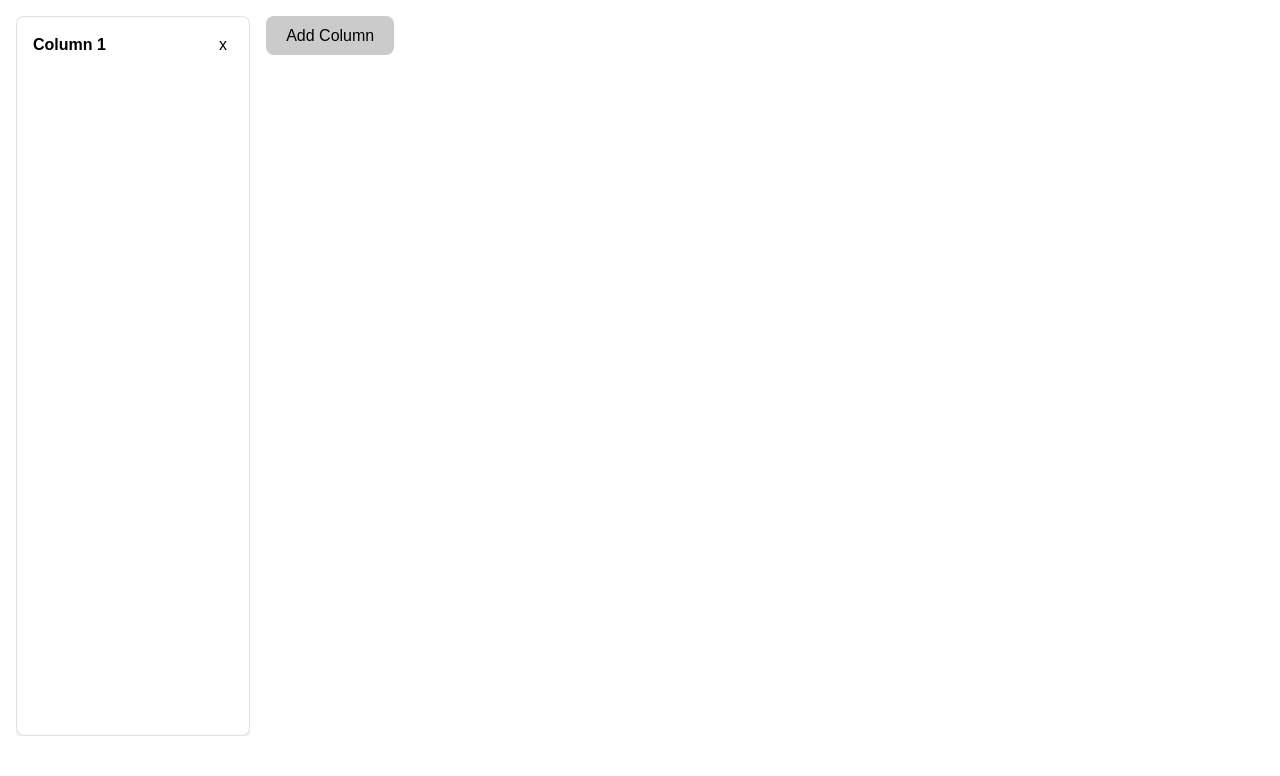
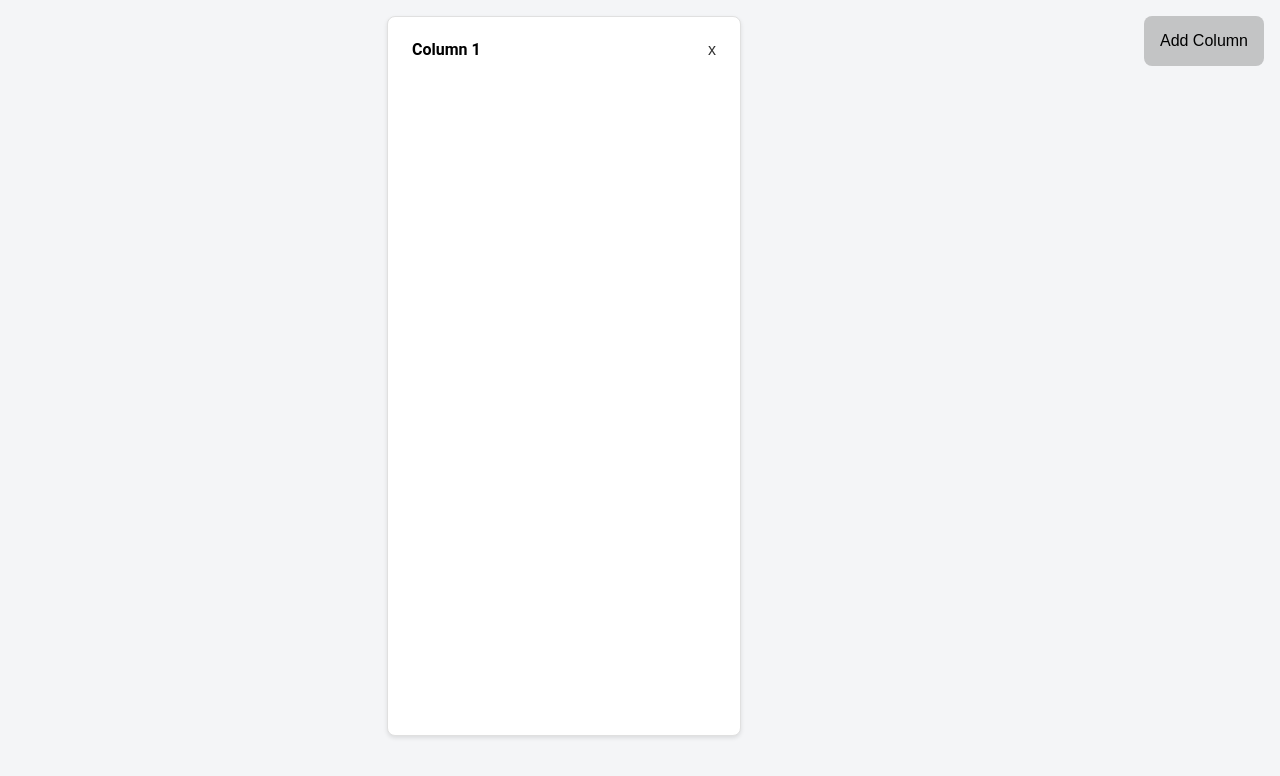
Before and after one commit to findingsu/kanban-app-reactJS, a React (Vite) app: page / in a window 1280 px wide. Both pictures are taken after a click on the button "Add Column". Shown: the top 776 px of the page. Built offline with nearby package versions, Linux system fonts and the light colour scheme.

Commit message:
styled components added

```diff
--- a/package.json
+++ b/package.json
@@ -25,6 +25,7 @@
     "react-dom": "^18.3.1",
     "react-draggable": "^4.4.6",
     "react-icons": "^5.3.0",
+    "styled-components": "^6.1.12",
     "tailwindcss": "^3.4.10",
     "uuid": "^10.0.0"
   },
--- a/src/App.jsx
+++ b/src/App.jsx
@@ -1,5 +1,5 @@
 import { AppProvider } from "./context/context";
-import { Columns } from "./components/Columns";
+import { Columns } from "./components/columns";
 
 function App() {
   return (
--- a/src/components/columns/columns.jsx
+++ b/src/components/columns/columns.jsx
@@ -1,87 +1,66 @@
 import { useAppContext } from "../../context/context";
+
+import { addColumn, deleteColumn, updateColumnTitle } from "./columns.utils";
+
 import {
-  addColumn,
-  deleteColumn,
-  handleUpdateColumnTitle,
-} from "./columns.utils";
-import styles from "./columns.module.css";
+  ColumnsContainer,
+  ColumnsList,
+  ColumnItem,
+  ColumnHeader,
+  ColumnTitle,
+  ColumnTitleInput,
+  AddButton,
+  DeleteButton,
+} from "./columns.styles";
 
 export const Columns = () => {
-  const {
-    columns,
-    setColumns,
-    editingId,
-    setEditingId,
-    newTitle,
-    setNewTitle,
-  } = useAppContext();
+  const { columns, setColumns, editingId, setEditingId } = useAppContext();
 
   return (
-    <div className={styles.columnsContainer}>
-      <div className={styles.columnsList}>
+    <ColumnsContainer>
+      <ColumnsList>
         {columns.map((column) => (
-          <div key={column.id} className={styles.columnItem}>
-            <div className={styles.columnHeader}>
+          <ColumnItem key={column.id}>
+            <ColumnHeader>
               {editingId === column.id ? (
-                <div className={styles.editSection}>
-                  <input
-                    type="text"
-                    className={styles.columnTitleInput}
-                    placeholder={column.title}
-                    value={newTitle}
-                    onChange={(e) => setNewTitle(e.target.value)}
-                    onBlur={() =>
-                      handleUpdateColumnTitle({
-                        editingId,
-                        newTitle,
+                <ColumnTitleInput
+                  defaultValue=""
+                  placeholder={column.title}
+                  onBlur={(e) =>
+                    updateColumnTitle(
+                      column.id,
+                      e.target.value,
+                      setColumns,
+                      setEditingId
+                    )
+                  }
+                  onKeyPress={(e) => {
+                    if (e.key === "Enter") {
+                      updateColumnTitle(
+                        column.id,
+                        e.target.value,
                         setColumns,
-                        setEditingId,
-                        setNewTitle,
-                      })
+                        setEditingId
+                      );
                     }
-                    onKeyPress={(e) =>
-                      e.key === "Enter" &&
-                      handleUpdateColumnTitle({
-                        editingId,
-                        newTitle,
-                        setColumns,
-                        setEditingId,
-                        setNewTitle,
-                      })
-                    }
-                    autoFocus
-                  />
-                </div>
+                  }}
+                  autoFocus
+                />
               ) : (
-                <span
-                  className={styles.columnTitle}
-                  onClick={() => {
-                    setEditingId(column.id);
-                    setNewTitle(column.title);
-                    setNewTitle("");
-                  }}
-                >
+                <ColumnTitle onClick={() => setEditingId(column.id)}>
                   {column.title}
-                </span>
+                </ColumnTitle>
               )}
-              <button
-                className={styles.deleteButton}
-                onClick={() => deleteColumn(column.id, setColumns)}
-              >
+              <DeleteButton onClick={() => deleteColumn(column.id, setColumns)}>
                 x
-              </button>
-            </div>
-          </div>
+              </DeleteButton>
+            </ColumnHeader>
+          </ColumnItem>
         ))}
-      </div>
-      {columns.length < 5 && (
-        <button
-          className={styles.addButton}
-          onClick={() => addColumn(setColumns)}
-        >
-          Add Column
-        </button>
+      </ColumnsList>
+      {columns.length < 3 && (
+        <AddButton onClick={() => addColumn(setColumns)}>Add Column</AddButton>
       )}
-    </div>
+    </ColumnsContainer>
   );
 };
--- a/src/components/columns/columns.module.css
+++ /dev/null
@@ -1,80 +0,0 @@
-
-.columnsContainer {
-  display: flex;
-  flex-direction: row;
-  gap: 16px;
-  padding: 16px;
-  height: 100vh;
-}
-
-.columnsList {
-  display: flex;
-  flex-direction: row;
-  gap: 16px;
-  overflow-x: auto;
-  max-height: 90vh;
-}
-
-.addButton {
-  cursor: pointer;
-  height: fit-content;
-  background-color: #43434346;
-  font-size: 1em;
-  border-radius: 8px;
-  border: 1px solid transparent;
-  border-radius: 8px;
-  border: 1px solid transparent;
-  padding: 0.6em 1.2em;
-  transition: background-color 0.3s, border-color 0.3s;
-}
-
-.deleteButton{
-  border: none;
-  background-color: transparent;
-  font-size: 1rem;
-}
-
-.addButton:hover {
-  background-color: #646cff;
-  border-color: #646cff;
-  cursor: pointer;
-}
-
-.columnItem {
-  background-color: #ffffff;
-  border: 1px solid #e0e0e0;
-  border-radius: 8px;
-  padding: 16px;
-  box-shadow: 0 2px 4px rgba(0, 0, 0, 0.1);
-  width: 200px;
-  min-height: 100px;
-}
-
-.columnTitle {
-  font-size: 1rem;
-  font-weight: bold;
-}
-
-
-.columnTitleInput {
-  font-size: 17px;
-  color: rgb(95, 89, 89);
-  font-weight: 600;
-  border: 1px solid #ccc;
-  padding: 5px;
-  border-radius: 4px;
-  margin-right: 8px;
-}
-
-.columnTitleInput:focus {
-  border: none;
-  outline: none;
-  box-shadow: none;
-  background-color: transparent;
-}
-
-.columnHeader{
-  display: flex;
-  justify-content: space-between;
-  align-items: center;
-}
--- /dev/null
+++ b/src/components/columns/columns.styles.js
@@ -0,0 +1,110 @@
+import styled from "styled-components";
+
+// Container for all columns
+export const ColumnsContainer = styled.div`
+  display: flex;
+  height: 100vh;
+  background-color: #f4f5f7;
+  overflow: hidden;
+`;
+
+// List of columns
+export const ColumnsList = styled.div`
+  display: flex;
+  flex-direction: row;
+  gap: 1.5rem;
+  padding: 1rem;
+  flex-grow: 1;
+  min-height: 0;
+  height: 90vh;
+  justify-content: center;
+`;
+
+// Each column item
+export const ColumnItem = styled.div`
+  background-color: #ffffff;
+  border: 0.03rem solid #e0e0e0;
+  border-radius: 8px;
+  padding: 1rem;
+  box-shadow: 0 2px 4px rgba(0, 0, 0, 0.1);
+  flex: 1;
+  max-width: 20rem;
+  transition: box-shadow 0.3s, transform 0.3s;
+
+  &:hover {
+    box-shadow: 0 4px 8px rgba(0, 0, 0, 0.2);
+    transform: translateY(-2px);
+  }
+`;
+
+// Column header with title and delete button
+export const ColumnHeader = styled.div`
+  display: flex;
+  justify-content: space-between;
+  align-items: center;
+  width: 100%;
+`;
+
+// Column title text
+export const ColumnTitle = styled.span`
+  font-size: 1rem;
+  font-weight: bold;
+  cursor: pointer;
+  border: none;
+  outline: none;
+  box-shadow: none;
+  background-color: transparent;
+  padding: 0.5rem;
+`;
+
+// Input for editing column title
+export const ColumnTitleInput = styled.input`
+  font-size: 1rem;
+  border: none;
+  outline: none;
+  box-shadow: none;
+  background-color: transparent;
+  color: rgb(95, 89, 89);
+  font-weight: 400;
+  width: calc(100% - 30px); // Adjust for delete button
+
+}
+
+  &:focus {
+    border: none;
+    outline: none;
+    box-shadow: none;
+    background-color: transparent;
+  }
+`;
+export const AddButton = styled.button`
+  cursor: pointer;
+  background-color: #43434346;
+  font-size: 1rem;
+  height: fit-content;
+  border-radius: 8px;
+  border: none;
+  padding: 1rem;
+  margin: 1rem;
+  transition: background-color 0.3s, transform 0.3s;
+
+  &:hover {
+    background-color: #5ba4cf;
+    transition: background-color 0.3s, border-color 0.3s;
+    box-shadow: 0 2px 4px rgba(0, 0, 0, 0.2);
+  }
+`;
+
+// Delete button style
+export const DeleteButton = styled.button`
+  border: none;
+  background-color: transparent;
+  font-size: 1rem;
+  color: #333333;
+  cursor: pointer;
+  padding: 0.5rem;
+
+  &:hover {
+    color: #0079bf;
+  }
+`;
--- a/src/components/columns/columns.utils.js
+++ b/src/components/columns/columns.utils.js
@@ -1,36 +1,25 @@
 export function addColumn(setColumns) {
-  setColumns((prevColumns) => [
-    ...prevColumns,
+  setColumns((prev) => [
+    ...prev,
     {
       id: crypto.randomUUID(),
-      title: `Column ${prevColumns.length + 1}`,
+      title: `Column ${prev.length + 1}`,
       isEdited: false,
     },
   ]);
 }
 
-// Utility function to delete a column by its ID
 export function deleteColumn(id, setColumns) {
-  setColumns((prevColumns) => prevColumns.filter((column) => column.id !== id));
+  setColumns((prev) => prev.filter((column) => column.id !== id));
 }
 
-// Utility function to update the title of a column
-export function handleUpdateColumnTitle({
-  editingId,
-  newTitle,
-  setColumns,
-  setEditingId,
-  setNewTitle,
-}) {
-  if (editingId && newTitle.trim()) {
-    setColumns((prevColumns) =>
-      prevColumns.map((column) =>
-        column.id === editingId
-          ? { ...column, title: newTitle, isEdited: true }
-          : column
-      )
-    );
-    setEditingId(null);
-    setNewTitle("");
-  }
+export function updateColumnTitle(id, newTitle, setColumns, setEditingId) {
+  setColumns((prev) =>
+    prev.map((column) =>
+      column.id === id
+        ? { ...column, title: newTitle.trim() || column.title, isEdited: true }
+        : column
+    )
+  );
+  setEditingId(null);
 }
--- a/src/context/context.jsx
+++ b/src/context/context.jsx
@@ -1,35 +1,21 @@
 import { createContext, useState, useContext } from "react";
 
-// Create the context with default values
-export const AppContext = createContext({
-  columns: [],
-  setColumns: () => {},
-  editingId: null,
-  setEditingId: () => {},
-  newTitle: "",
-  setNewTitle: () => {},
-});
+// Create the context
+export const AppContext = createContext();
 
 // Context provider component
 export const AppProvider = ({ children }) => {
   const [columns, setColumns] = useState([]);
   const [editingId, setEditingId] = useState(null);
-  const [newTitle, setNewTitle] = useState("");
 
-  return (
-    <AppContext.Provider
-      value={{
-        columns,
-        setColumns,
-        editingId,
-        setEditingId,
-        newTitle,
-        setNewTitle,
-      }}
-    >
-      {children}
-    </AppContext.Provider>
-  );
+  const value = {
+    columns,
+    setColumns,
+    editingId,
+    setEditingId,
+  };
+
+  return <AppContext.Provider value={value}>{children}</AppContext.Provider>;
 };
 
 // Custom hook for accessing context
--- a/src/index.css
+++ b/src/index.css
@@ -1,11 +1,20 @@
-
 :root {
-  font-family: Arial, sans-serif;
-  line-height: 1.5;
+  --primary-color: #0079bf;
+  --secondary-color: #5ba4cf;
+  --accent-color: #61bd4f;
+  --background-color: #f4f5f7;
+  --column-bg-color: #ffffff;
+  --text-color: #333333;
+  --shadow-color: rgba(0, 0, 0, 0.1);
+  --border-radius: 8px;
+  --font-family: 'Roboto', sans-serif;
+  font-family: var(--font-family);
+  line-height: 1;
 }
 
 body {
   height: 100vh;
   margin: 0;
   overflow: hidden;
+  background-color: var(--background-color);
 }
```
Also changed, not shown: src/App.css (+0 -24 lines), 1 other file (tests, documents, lock files or other folders).
